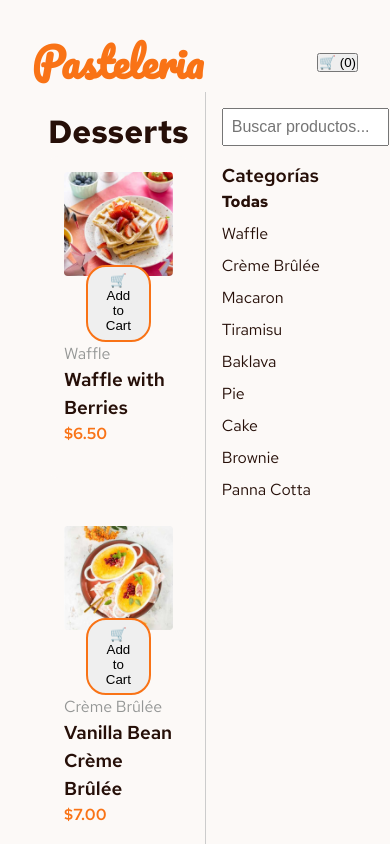
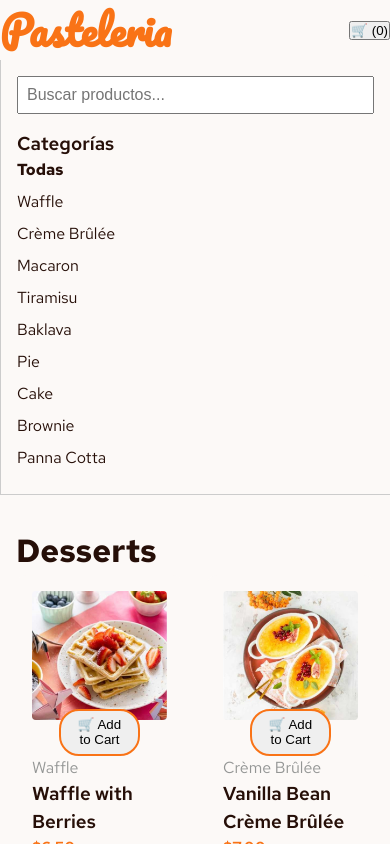
Before and after one commit to anatmb/frontendmentorcar, a React (Vite) app: page / in a window 390 px wide. Shown: the top 844 px of the page. Built offline with nearby package versions, Linux system fonts and the light colour scheme.

Commit message:
mejorando el responsive

```diff
--- a/src/App.css
+++ b/src/App.css
@@ -1,27 +1,109 @@
-.app {
+/* .app {
    max-width: 1200px;
   width: 100%;
   margin: auto;
   padding: 2rem;
-  /* background-color: blueviolet; */
+  /* background-color: blueviolet;
 }
 
 .product-grid {
   display: grid;
-  grid-template-columns: repeat(3, 1fr); /* 3 tarjetas por fila */
+  grid-template-columns: repeat(3, 1fr); /* 3 tarjetas por fila
   gap: 2rem;
 }
 
-/* Para tablets (2 tarjetas por fila) */
+/* Para tablets (2 tarjetas por fila)
 @media (max-width: 900px) {
   .product-grid {
     grid-template-columns: repeat(2, 1fr);
   }
 }
 
-/* Para móviles (1 tarjeta por fila) */
+/* Para móviles (1 tarjeta por fila)
 @media (max-width: 600px) {
   .product-grid {
     grid-template-columns: 1fr;
   }
+} */
+
+/* 🎯 Layout general */
+.layout {
+  display: flex;
+  min-height: 100vh;
+  gap: 1rem;
 }
+
+.main-content {
+  flex-grow: 1;
+  padding: 1rem;
+}
+
+/* 📦 Grid de productos: por defecto 3 columnas */
+.product-grid {
+  display: grid;
+  grid-template-columns: repeat(3, 1fr);
+  gap: 2rem;
+}
+
+/* 📋 Estilo filtro */
+aside {
+  padding: 1rem;
+  border-left: 1px solid #ccc;
+  min-width: 200px;
+}
+
+/* 📱 Mobile: ≤ 375px */
+@media (max-width: 375px) {
+  .layout {
+    flex-direction: column;
+  }
+
+  aside {
+    border-left: none;
+    border-bottom: 1px solid #ccc;
+    width: 100%;
+    order: -1;
+  }
+
+  .product-grid {
+    grid-template-columns: 1fr;
+    gap: 1rem;
+  }
+}
+
+/* 📲 Pantallas medianas: >375px y <1440px */
+@media (min-width: 376px) and (max-width: 1439px) {
+  .layout {
+    flex-direction: column;
+  }
+
+  aside {
+    border-left: none;
+    border-bottom: 1px solid #ccc;
+    width: 100%;
+    order: -1;
+  }
+
+  .product-grid {
+    grid-template-columns: repeat(2, 1fr);
+    gap: 1.5rem;
+  }
+}
+
+/* 🖥 Escritorio grande: ≥ 1440px */
+@media (min-width: 1440px) {
+  .layout {
+    flex-direction: row;
+  }
+
+  aside {
+    border-left: 1px solid #ccc;
+    border-bottom: none;
+    min-width: 200px;
+    order: 1; /* Filtro a la derecha */
+  }
+
+  .product-grid {
+    grid-template-columns: repeat(3, 1fr);
+  }
+}
--- a/src/App.jsx
+++ b/src/App.jsx
@@ -1,4 +1,4 @@
-import './App.css'
+import './App.css';
 import ProductCard from './components/ProductCard';
 import data from './data/data.json';
 import Header from './components/header/Header';
@@ -6,21 +6,15 @@ import FilterPanel from './components/filterPanel/FilterPanel';
 import { useState, useMemo } from 'react';
 
 function App() {
-   const [selectedCategory, setSelectedCategory] = useState('all');
+  const [selectedCategory, setSelectedCategory] = useState('all');
   const [searchTerm, setSearchTerm] = useState('');
 
-
-    // Sacar todas las categorías únicas del data
   const categories = useMemo(() => {
     const cats = data.map((p) => p.category.toLowerCase());
     return [...new Set(cats)];
   }, []);
 
- // Filtrar productos según categoría y búsqueda
   const filteredProducts = useMemo(() => {
-
-      console.log("🔎 Filtrando con categoría:", selectedCategory);
-  console.log("🔎 Filtrando con término:", searchTerm);
     return data.filter((product) => {
       const matchCategory =
         selectedCategory === 'all' ||
@@ -34,16 +28,18 @@ function App() {
     });
   }, [selectedCategory, searchTerm]);
 
-
-
   return (
-    <>
     <div className="app">
       <Header />
-      <div style={{ display: 'flex', minHeight: '100vh' }}>
-
-
-        <main style={{ flexGrow: 1, padding: '1rem' }}>
+      <div className="layout">
+        <FilterPanel
+          categories={categories}
+          selectedCategory={selectedCategory}
+          searchTerm={searchTerm}
+          onCategorySelect={setSelectedCategory}
+          onSearch={setSearchTerm}
+        />
+        <main className="main-content">
           <h1>Desserts</h1>
           <div className="product-grid">
             {filteredProducts.map((product) => (
@@ -52,22 +48,9 @@ function App() {
             {filteredProducts.length === 0 && <p>No hay productos.</p>}
           </div>
         </main>
-
-          <FilterPanel
-           categories={categories}
-           selectedCategory={selectedCategory}
-           searchTerm={searchTerm}
-           onCategorySelect={setSelectedCategory}
-           onSearch={setSearchTerm}
-        />
-
-
-
       </div>
     </div>
-
-    </>
-  )
+  );
 }
 
-export default App
+export default App;
--- a/src/components/filterPanel/FilterPanel.jsx
+++ b/src/components/filterPanel/FilterPanel.jsx
@@ -1,5 +1,3 @@
-
-
 function FilterPanel({ categories, selectedCategory, searchTerm, onCategorySelect, onSearch }) {
   const handleCategoryClick = (category) => {
     // onCategorySelect(category.toLowerCase());
@@ -19,11 +17,7 @@ function FilterPanel({ categories, selectedCategory, searchTerm, onCategorySelec
   }
   };
 
-
   return (
-
-
-
     <aside style={{ padding: '1rem', borderLeft: '1px solid #ccc', minWidth: '200px' }}>
       <input
         type="text"
```
